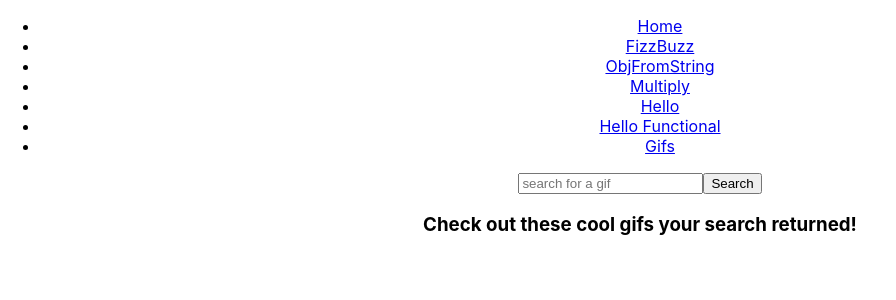
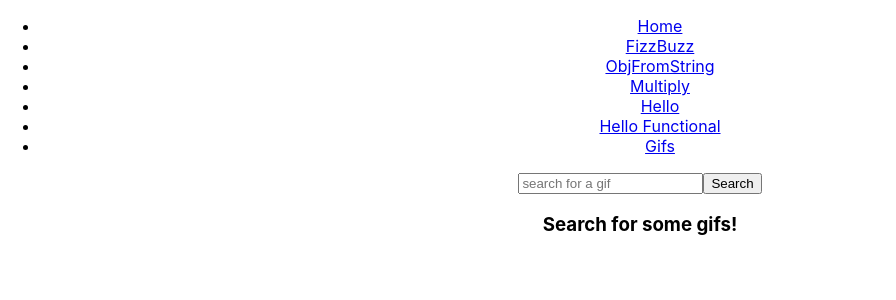
Before and after one commit to MMcClure11/practice-constructor.io, a React (Create React App) app: page /gifs in a window 1280 px wide. Shown: the top 300 px of the page, without its empty margins (0-896 px from the left). Built offline with nearby package versions, Linux system fonts and the light colour scheme.

Commit message:
Add query to be displayed with returned gifs

```diff
--- a/src/containers/GifsList.js
+++ b/src/containers/GifsList.js
@@ -6,10 +6,13 @@ const GifsList = ({ gifs, query }) => {
   const renderGifs = () => {
     return gifs.map(gif => <GifCard key={ gif.id } gif={ gif } />)
   }
-  console.log(query)
+
   return (
     <div>
-      <h3>Check out these cool gifs your search returned!</h3>
+      { query
+        ? <h3>I found you some { query }!</h3>
+        : <h3>Search for some gifs!</h3>
+      }
       { renderGifs() }
     </div>
   )
```
Also changed, not shown: 1 other file (tests, documents, lock files or other folders).
